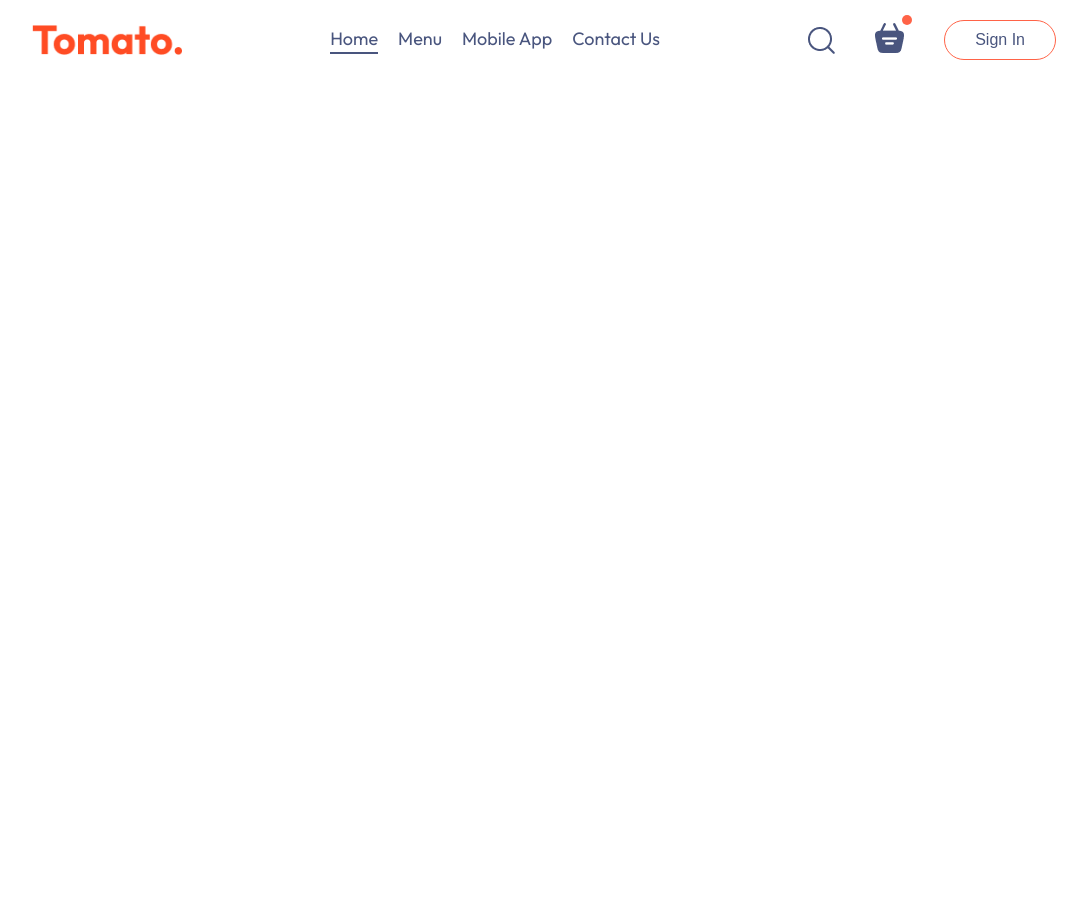
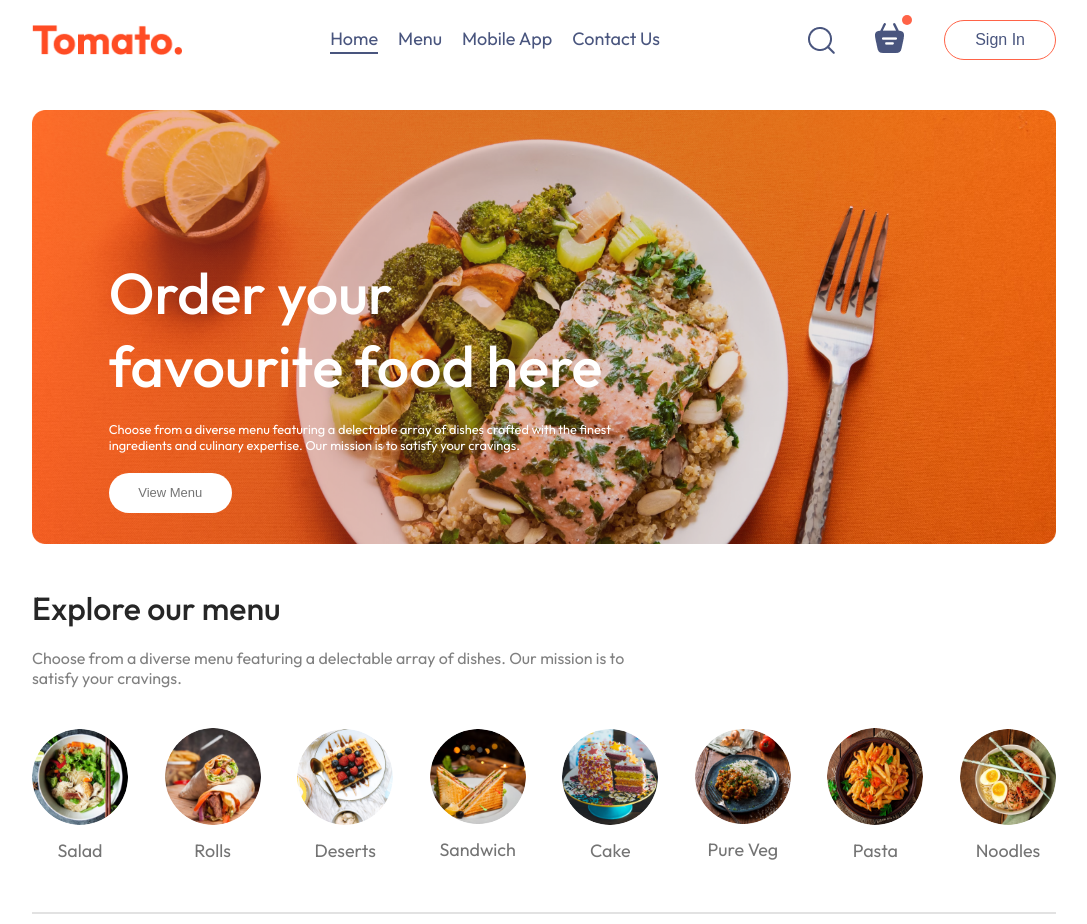
Before and after one commit to ValeryRaikov/Food-Delivery-App, a React (Vite) app in the folder frontend/: page / in a window 1280 px wide. Shown: the whole page, without its empty margins (96-1183 px from the left). Before the commit the page ends 800 px from the top, so only its background shows below. Built offline with nearby package versions, Linux system fonts and the light colour scheme.

Commit message:
Setup Home page

```diff
--- a/frontend/src/components/home/Home.jsx
+++ b/frontend/src/components/home/Home.jsx
@@ -1,9 +1,17 @@
+import { useState } from 'react';
+
+import ExploreMenu from './explore-menu/ExploreMenu';
+import Header from './header/Header';
+
 import './Home.css';
 
 export default function Home() {
+    const [category, setCategory] = useState('All');
+
     return (
         <div>
-
+            <Header />
+            <ExploreMenu category={category} setCategory={setCategory} />
         </div>
     );
 }
--- /dev/null
+++ b/frontend/src/components/home/explore-menu/ExploreMenu.css
@@ -0,0 +1,56 @@
+.explore-menu {
+    display: flex;
+    flex-direction: column;
+    gap: 20px;
+}
+
+.explore-menu h1 {
+    color: #262626;
+    font-weight: 500;
+}
+
+.explore-menu-text {
+    max-width: 60%;
+    color: #808080;
+}
+
+.explore-menu-list {
+    display: flex;
+    justify-content: space-between;
+    align-items: center;
+    gap: 30px;
+    text-align: center;
+    margin: 20px 0;
+    overflow-x: scroll;
+}
+
+.explore-menu-list::-webkit-scrollbar {
+    display: none;
+}
+
+.explore-menu-list-item img {
+    width: 7.5vw;
+    min-width: 80px;
+    cursor: pointer;
+    border-radius: 50%;
+    transition: 0.2s;
+}
+
+.explore-menu-list-item p {
+    margin-top: 10px;
+    color: #747474;
+    font-size: max(1.4vw, 16px);
+    cursor: pointer;
+}
+
+.explore-menu hr {
+    margin: 10px 0;
+    height: 2px;
+    background-color: #e2e2e2;
+    border: none;
+}
+
+.explore-menu-list-item .active {
+    border: 4px solid tomato;
+    padding: 2px;
+}
--- /dev/null
+++ b/frontend/src/components/home/explore-menu/ExploreMenu.jsx
@@ -0,0 +1,32 @@
+import { menu_list } from '../../../assets/assets';
+import './ExploreMenu.css';
+
+export default function ExploreMenu({
+    category,
+    setCategory,
+}) {
+    return (
+        <div className="explore-menu" id="explore-menu">
+            <h1>Explore our menu</h1>
+            <p className="explore-menu-text">Choose from a diverse menu featuring a delectable array of dishes. Our mission is to satisfy your cravings.</p>
+            <div className="explore-menu-list">
+                {menu_list.map((item, idx) => {
+                    return (
+                        <div
+                            onClick={() => setCategory(prev => prev === item.menu_name ? 'All': item.menu_name)}
+                            key={idx}
+                            className="explore-menu-list-item"
+                        >
+                            <img
+                                src={item.menu_image}
+                                className={category === item.menu_name ? 'active' : ''}
+                            />
+                            <p>{item.menu_name}</p>
+                        </div>
+                    );
+                })}
+            </div>
+            <hr />
+        </div>
+    );
+}
--- /dev/null
+++ b/frontend/src/components/home/header/Header.css
@@ -0,0 +1,41 @@
+.header {
+    height: 35vw;
+    margin: 30px auto;
+    background: url('/header_img.png') no-repeat;
+    background-size: contain;
+    position: relative;
+}
+
+.header-contents {
+    position: absolute;
+    display: flex;
+    flex-direction: column;
+    align-items: start;
+    gap: 1.5vw;
+    max-width: 50%;
+    bottom: 10%;
+    left: 6vw;
+    animation: fadeIn 3s;
+}
+
+.header-contents h2 {
+    font-size: max(4.5vw, 22px);
+    font-weight: 500;
+    color: #fff;
+}
+
+.header-contents p {
+    color: #fff;
+    font-size: 1vw;
+}
+
+.header-contents button {
+    border: none;
+    color: #747474;
+    font-size: max(1vw, 13px);
+    font-weight: 500;
+    padding: 1vw 2.3vw;
+    background-color: #fff;
+    border-radius: 50px;
+    text-transform: capitalize;
+}
--- /dev/null
+++ b/frontend/src/components/home/header/Header.jsx
@@ -0,0 +1,13 @@
+import './Header.css';
+
+export default function Header() {
+    return (
+        <div className="header">
+            <div className="header-contents">
+                <h2>Order your favourite food here</h2>
+                <p>Choose from a diverse menu featuring a delectable array of dishes crafted with the finest ingredients and culinary expertise. Our mission is to satisfy your cravings.</p>
+                <button>view menu</button>
+            </div>
+        </div>
+    );
+}
--- a/frontend/src/index.css
+++ b/frontend/src/index.css
@@ -20,3 +20,13 @@
     width: 80%;
     margin: auto;
 }
+
+@keyframes fadeIn {
+    0% {
+        opacity: 0;
+    }
+
+    100% {
+        opacity: 1;
+    }
+}
```
Also changed, not shown: frontend/public/header_img.png (added).
